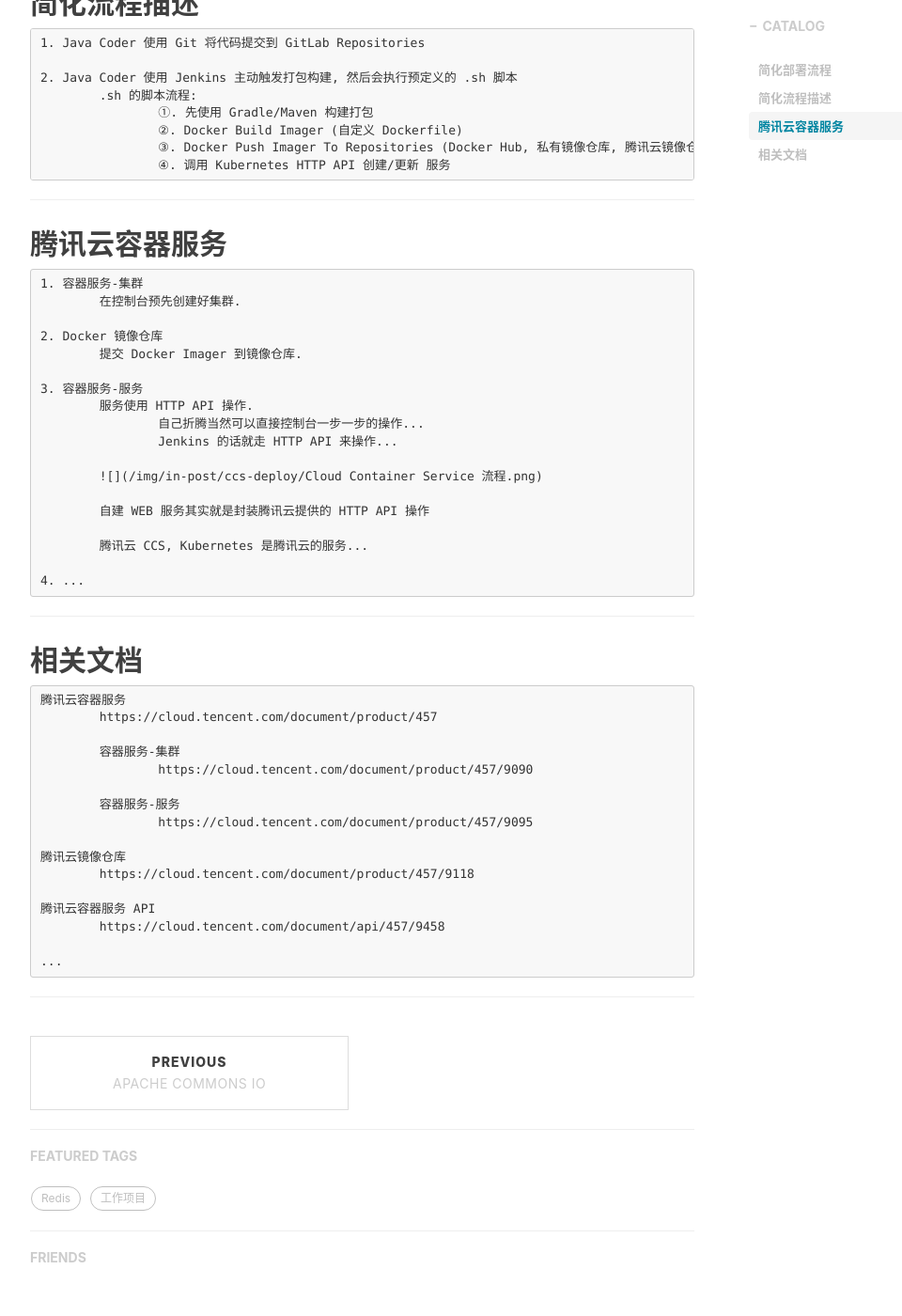
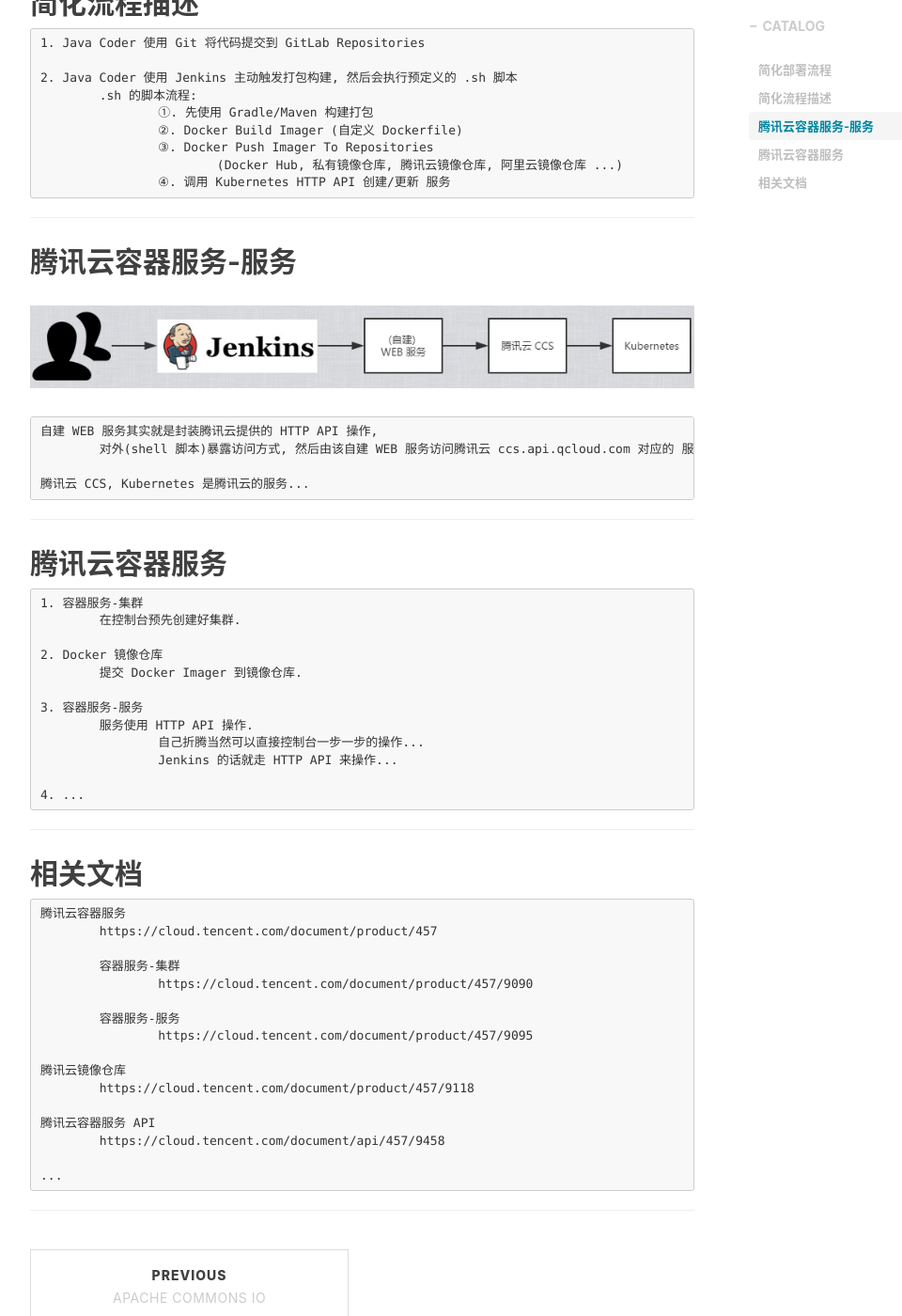
Before and after one commit to John-zero/John-zero.github.io, a Jekyll site: the page built from _posts/2018-01-03-tencent-cloud-container-service-deploy.markdown, in a window 1280 px wide and 1400 px high, scrolled down 1257 px. Shown: the whole window at 94% size, without its empty margins (233-1193 px from the left). Built offline with Jekyll 4.4.1, drawn with Linux system fonts in a browser that asks for light colours; nearby versions of some CDN libraries; comment, search, counter and statistics services are not loaded.

Commit message:
refresh ccs

```diff
--- a/_posts/2018-01-03-tencent-cloud-container-service-deploy.markdown
+++ b/_posts/2018-01-03-tencent-cloud-container-service-deploy.markdown
@@ -30,8 +30,22 @@
 		.sh 的脚本流程:
 			①. 先使用 Gradle/Maven 构建打包
 			②. Docker Build Imager (自定义 Dockerfile)
-			③. Docker Push Imager To Repositories (Docker Hub, 私有镜像仓库, 腾讯云镜像仓库, 阿里云镜像仓库 ...)
+			③. Docker Push Imager To Repositories
+				(Docker Hub, 私有镜像仓库, 腾讯云镜像仓库, 阿里云镜像仓库 ...)
 			④. 调用 Kubernetes HTTP API 创建/更新 服务
+
+***
+
+
+## 腾讯云容器服务-服务
+
+![](/img/in-post/ccs-deploy/Cloud Container Service 流程.png)
+
+
+	自建 WEB 服务其实就是封装腾讯云提供的 HTTP API 操作,
+		对外(shell 脚本)暴露访问方式, 然后由该自建 WEB 服务访问腾讯云 ccs.api.qcloud.com 对应的 服务接口
+
+	腾讯云 CCS, Kubernetes 是腾讯云的服务...
 
 ***
 
@@ -49,19 +63,12 @@
 			自己折腾当然可以直接控制台一步一步的操作...
 			Jenkins 的话就走 HTTP API 来操作...
 
-		![](/img/in-post/ccs-deploy/Cloud Container Service 流程.png)
-
-		自建 WEB 服务其实就是封装腾讯云提供的 HTTP API 操作
-
-		腾讯云 CCS, Kubernetes 是腾讯云的服务...
-
 	4. ...
 
 ***
 
 
 ## 相关文档
-
 
 	腾讯云容器服务
 		https://cloud.tencent.com/document/product/457
```
